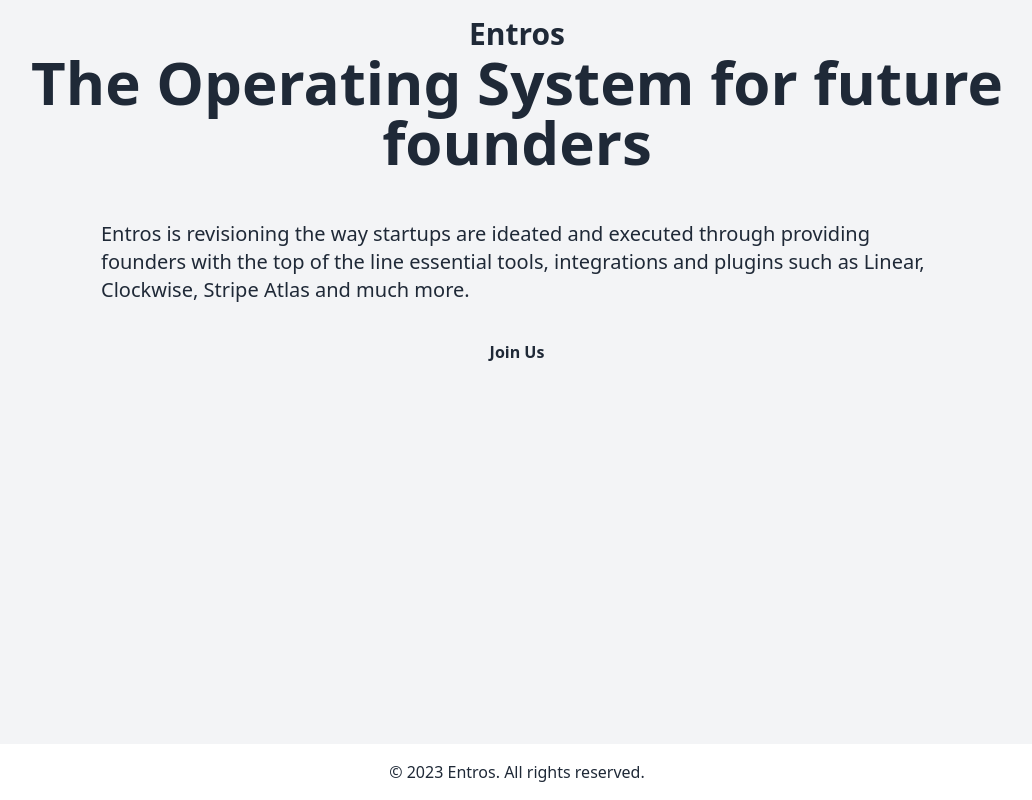
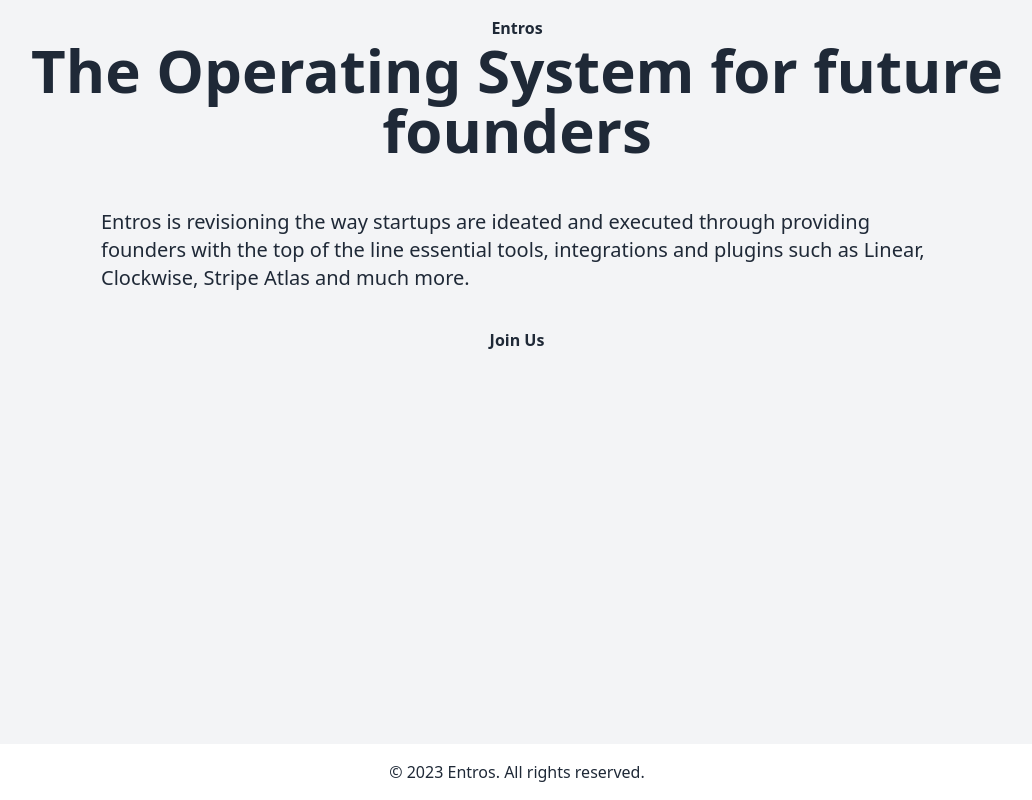
Before and after one commit to entros-team/entros-team.github.io, a website: page index.html in a window 1280 px wide. Shown: the whole page, without its empty margins (123-1155 px from the left). Drawn offline with Linux system fonts and the light colour scheme.

Commit message:
Update index.html

```diff
--- a/index.html
+++ b/index.html
@@ -11,7 +11,7 @@
 <body class="bg-gray-100 dark:bg-gray-900 min-h-screen flex flex-col text-gray-800 dark:text-gray-100">
   <header class="w-full py-4 bg-white-500 dark:bg-gray-800">
     <div class="container mx-auto px-4 text-center">
-      <h2 class="text-3xl font-black">Entros</h2>
+      <h2 class="text-1xl font-black">Entros</h2>
       <h3 class="text-6xl font-black">The Operating System for future founders</h3>
     </div>
   </header>
```
